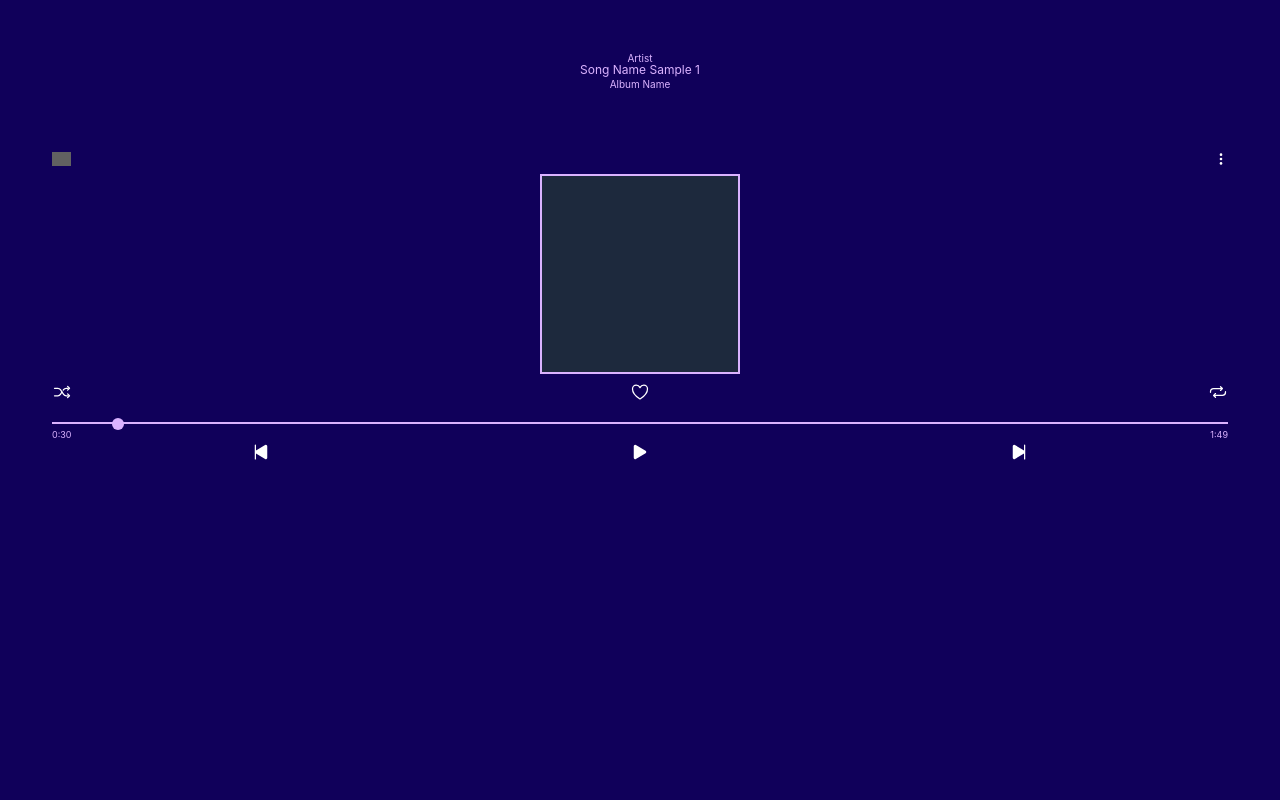
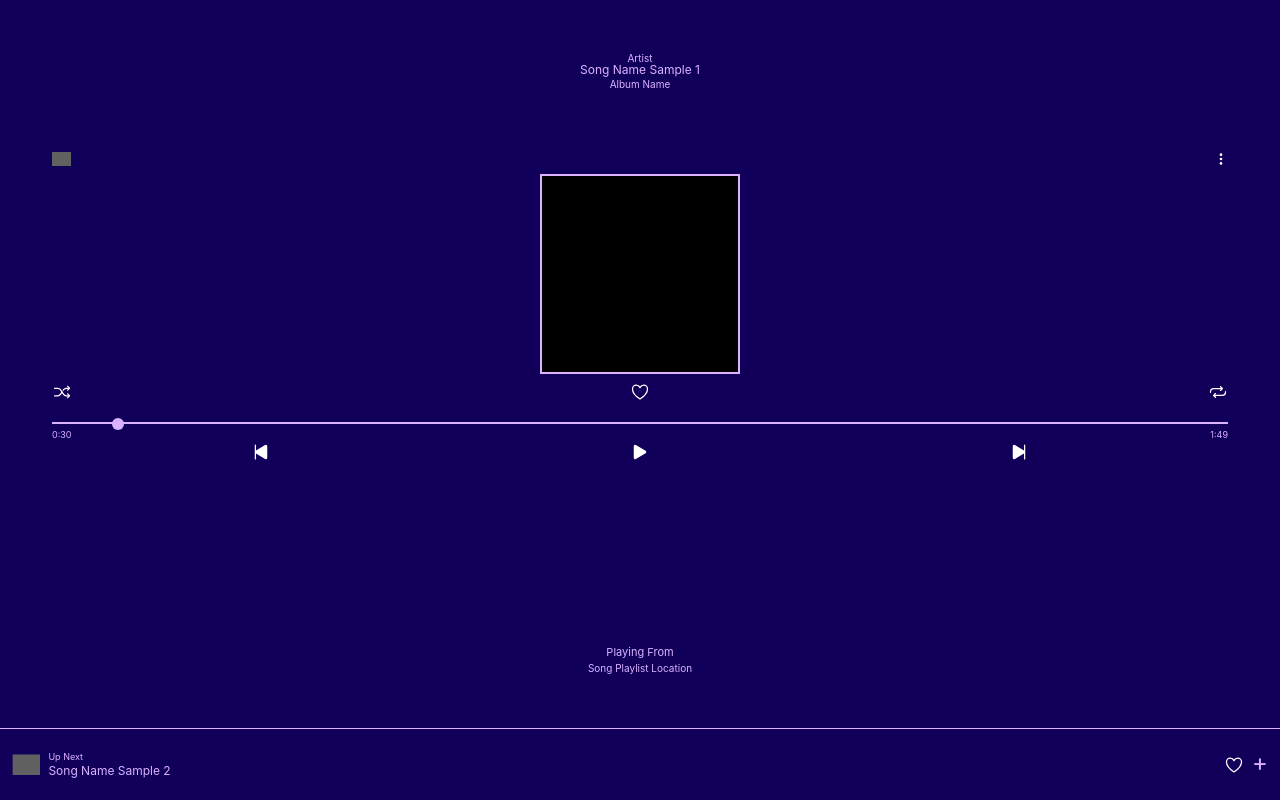
Before and after one commit to Kotesei/VLoidPlayer, a React (Vite) app: page / in a window 1280 px wide. Built offline with nearby package versions, Linux system fonts and the light colour scheme; no server answers; grey boxes are pictures that could not be loaded.

Commit message:
Finished UI for song playing

```diff
--- a/src/App.tsx
+++ b/src/App.tsx
@@ -53,7 +53,7 @@ function App() {
           </div>
           <div
             ref={containerRef}
-            className="border-purple-300 bg-slate-800 border-2 min-w-50 min-h-50 mb-2"
+            className="border-purple-300 bg-black border-2 min-w-50 min-h-50 mb-2"
             id="coverArt"
           ></div>
           <div className="w-full flex-1">
@@ -87,7 +87,32 @@ function App() {
             </div>
           </div>
         </div>
-        <div className="h-[20%] w-full" id="queue"></div>
+        <div
+          className="h-[20%] w-full items-center gap-2 flex flex-col justify-end"
+          id="queue"
+        >
+          <div className="flex flex-col items-center flex-1 pt-1">
+            <h2 className="text-purple-300 text-[11px]">Playing From</h2>
+            <p className="text-purple-300 text-[10px]">
+              Song Playlist Location
+            </p>
+          </div>
+          <div className="w-full gap-2 flex items-center px-3 h-[45%] border-t border-purple-300">
+            <img
+              className="h-[30%] rotate-180 invert-100"
+              src="./src/assets/arrow-outline.svg"
+            />
+            <div className="text-purple-300 flex-1 flex flex-col text-xs">
+              <p className="text-[9px] flex-1">Up Next</p>
+              <p>Song Name Sample 2</p>
+            </div>
+            <img
+              className="h-5 invert-100"
+              src="./src/assets/heart-outline.svg"
+            />
+            <p className="text-purple-300 text-2xl h-5 leading-4">+</p>
+          </div>
+        </div>
       </div>
     </>
   );
```
